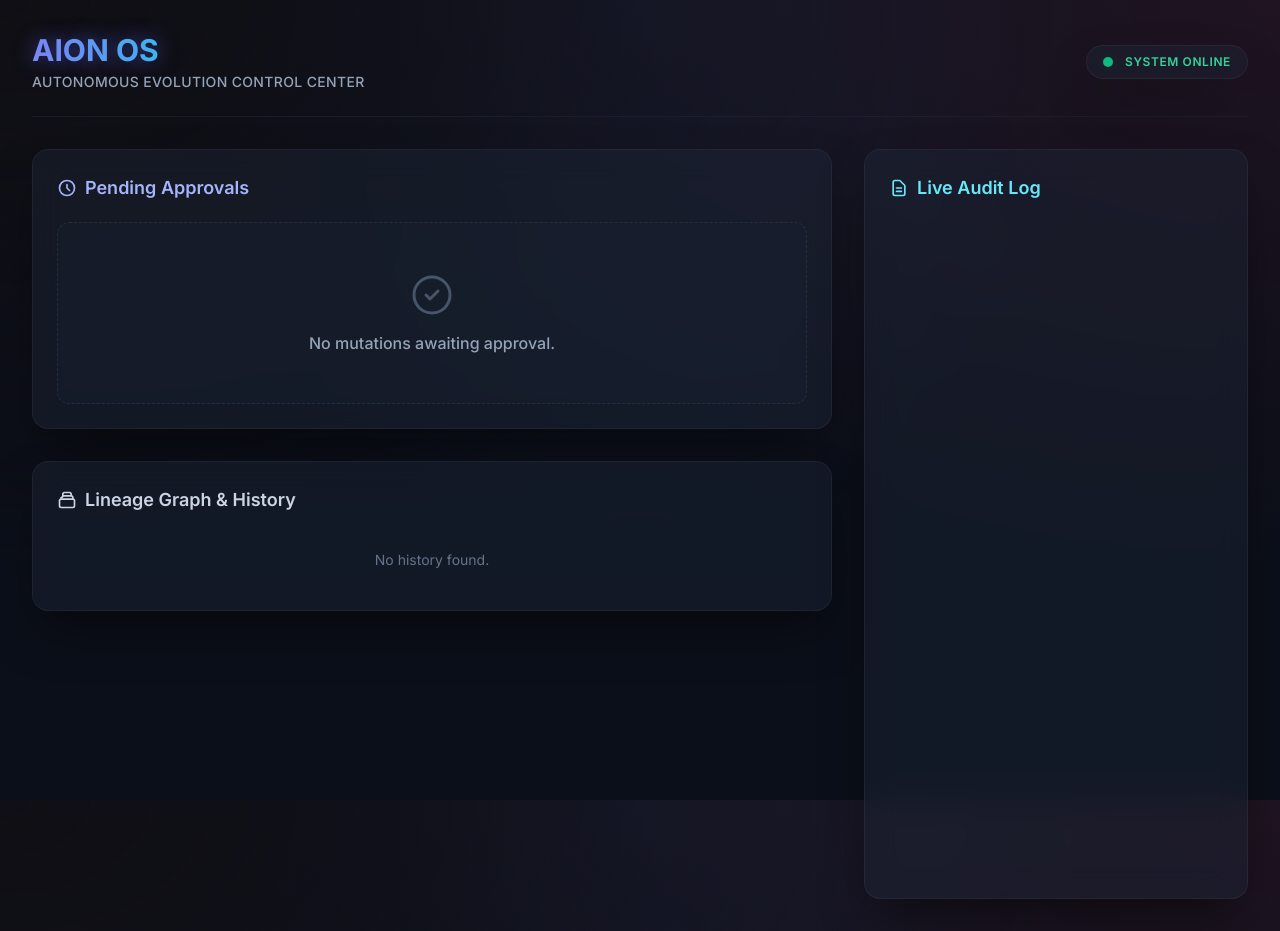
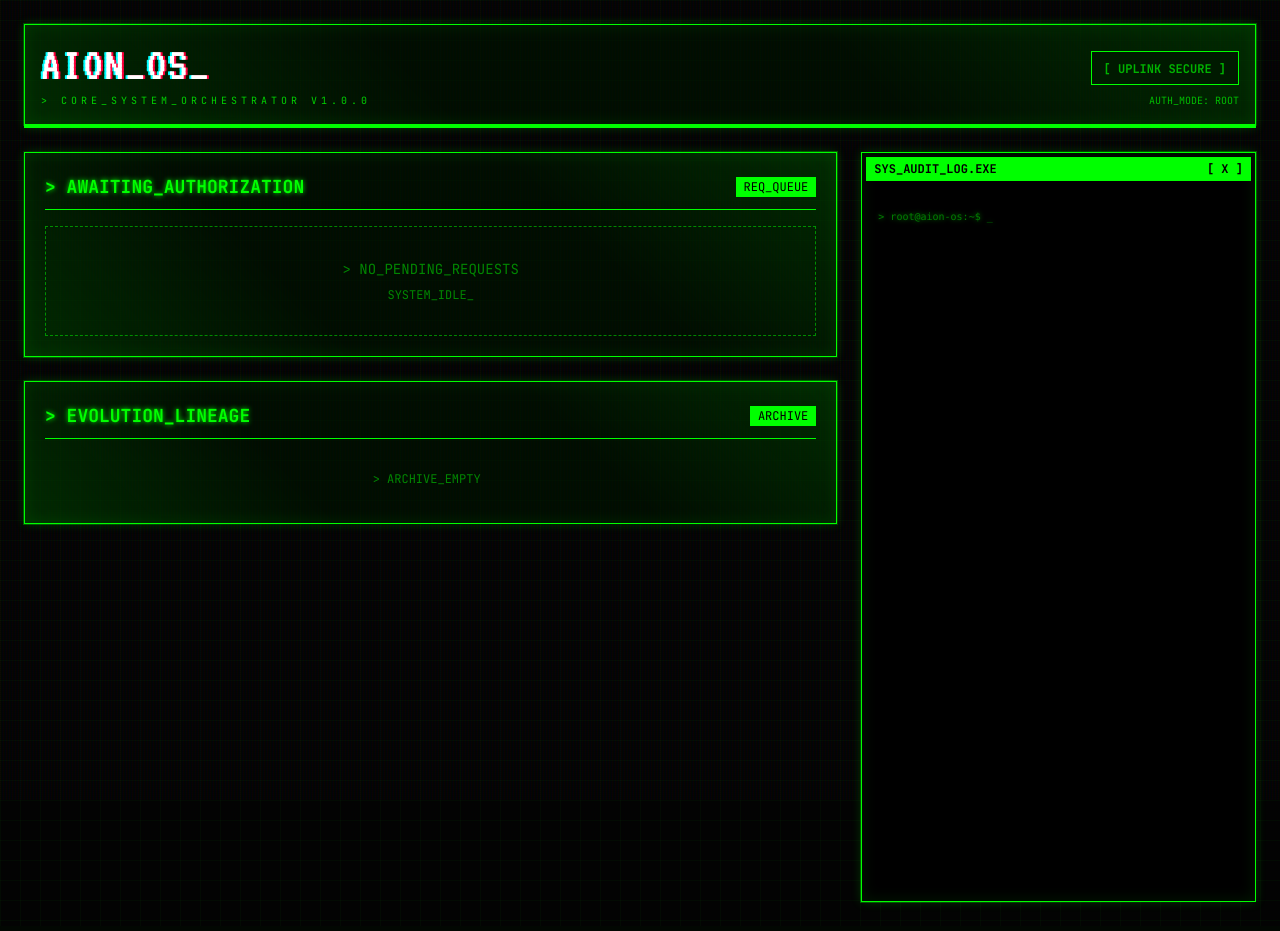
Before and after one commit to warlyjr-cloud/aion-os, a FastAPI app: page / in a window 1280 px wide. After the commit the page ends 907 px from the top, so only its background shows below. Run offline with FastAPI, Linux system fonts and the light colour scheme; some libraries are stand-ins or nearby versions.

Commit message:
ui: redesign dashboard with cyberpunk hacker aesthetic

```diff
--- a/src/dashboard/templates/index.html
+++ b/src/dashboard/templates/index.html
@@ -3,144 +3,223 @@
 <head>
     <meta charset="UTF-8">
     <meta name="viewport" content="width=device-width, initial-scale=1.0">
-    <title>AION OS Dashboard</title>
+    <title>AION OS // CORE</title>
     <script src="https://cdn.tailwindcss.com"></script>
-    <link href="https://fonts.googleapis.com/css2?family=Inter:wght@400;500;600;700&display=swap" rel="stylesheet">
+    <link href="https://fonts.googleapis.com/css2?family=JetBrains+Mono:wght@400;700;800&family=VT323&display=swap" rel="stylesheet">
     <style>
+        :root {
+            --neon-green: #0f0;
+            --dark-green: #003300;
+            --alert-red: #ff003c;
+            --bg-color: #030303;
+        }
         body {
-            font-family: 'Inter', sans-serif;
-            background-color: #0b0f19;
-            color: #e2e8f0;
+            font-family: 'JetBrains Mono', monospace;
+            background-color: var(--bg-color);
+            color: var(--neon-green);
+            /* Scanline effect */
             background-image:
-                radial-gradient(at 0% 0%, hsla(253,16%,7%,1) 0, transparent 50%),
-                radial-gradient(at 50% 0%, hsla(225,39%,30%,0.2) 0, transparent 50%),
-                radial-gradient(at 100% 0%, hsla(339,49%,30%,0.2) 0, transparent 50%);
-            background-attachment: fixed;
+                linear-gradient(rgba(0, 255, 0, 0.03) 1px, transparent 1px),
+                linear-gradient(90deg, rgba(0, 255, 0, 0.03) 1px, transparent 1px);
+            background-size: 20px 20px;
+            overflow-x: hidden;
         }
-        .glass-panel {
-            background: rgba(30, 41, 59, 0.4);
-            backdrop-filter: blur(16px);
-            -webkit-backdrop-filter: blur(16px);
-            border: 1px solid rgba(255, 255, 255, 0.05);
-            border-radius: 1rem;
-            box-shadow: 0 25px 50px -12px rgba(0, 0, 0, 0.5);
+        /* CRT Overlay Scanlines */
+        body::after {
+            content: " ";
+            display: block;
+            position: fixed;
+            top: 0;
+            left: 0;
+            bottom: 0;
+            right: 0;
+            background: linear-gradient(rgba(18, 16, 16, 0) 50%, rgba(0, 0, 0, 0.25) 50%), linear-gradient(90deg, rgba(255, 0, 0, 0.06), rgba(0, 255, 0, 0.02), rgba(0, 0, 255, 0.06));
+            z-index: 2;
+            background-size: 100% 2px, 3px 100%;
+            pointer-events: none;
         }
-        .glow-text {
-            text-shadow: 0 0 20px rgba(99, 102, 241, 0.6);
+        .cyber-border {
+            border: 1px solid var(--neon-green);
+            box-shadow: 0 0 10px rgba(0, 255, 0, 0.2), inset 0 0 15px rgba(0, 255, 0, 0.1);
+            position: relative;
+            background: rgba(0, 20, 0, 0.6);
         }
+        .cyber-border::before {
+            content: '';
+            position: absolute;
+            top: -2px; left: -2px; right: -2px; bottom: -2px;
+            background: linear-gradient(45deg, var(--neon-green), transparent, transparent, var(--neon-green));
+            z-index: -1;
+            opacity: 0.3;
+        }
+        .glitch-text {
+            font-family: 'VT323', monospace;
+            text-transform: uppercase;
+            text-shadow: 2px 0 var(--alert-red), -2px 0 #00ffff;
+            letter-spacing: 2px;
+        }
+        .blinking-cursor::after {
+            content: "_";
+            animation: blink 1s step-start infinite;
+        }
+        @keyframes blink { 50% { opacity: 0; } }
+
+        .btn-hack {
+            background: transparent;
+            border: 1px solid var(--neon-green);
+            color: var(--neon-green);
+            text-transform: uppercase;
+            font-weight: 700;
+            position: relative;
+            overflow: hidden;
+            transition: all 0.2s;
+        }
+        .btn-hack:hover {
+            background: var(--neon-green);
+            color: var(--bg-color);
+            box-shadow: 0 0 15px var(--neon-green);
+        }
+        .btn-hack-reject {
+            border-color: var(--alert-red);
+            color: var(--alert-red);
+        }
+        .btn-hack-reject:hover {
+            background: var(--alert-red);
+            color: var(--bg-color);
+            box-shadow: 0 0 15px var(--alert-red);
+        }
+
+        .matrix-text {
+            color: #0f0;
+            text-shadow: 0 0 5px #0f0;
+        }
+        .alert-text {
+            color: var(--alert-red);
+            text-shadow: 0 0 5px var(--alert-red);
+        }
+
+        /* Custom scrollbar for terminals */
+        .terminal-scroll::-webkit-scrollbar { width: 8px; }
+        .terminal-scroll::-webkit-scrollbar-track { background: #001100; border-left: 1px solid #0f0; }
+        .terminal-scroll::-webkit-scrollbar-thumb { background: #0f0; }
     </style>
 </head>
-<body class="min-h-screen p-4 md:p-8">
-    <div class="max-w-7xl mx-auto space-y-8">
-        <header class="flex justify-between items-center pb-6 border-b border-slate-800/50">
+<body class="min-h-screen p-4 md:p-6 relative">
+    <div class="max-w-[1400px] mx-auto space-y-6 relative z-10">
+
+        <!-- Header -->
+        <header class="cyber-border p-4 flex justify-between items-end border-b-4 border-b-[#0f0]">
             <div>
-                <h1 class="text-3xl font-bold bg-clip-text text-transparent bg-gradient-to-r from-indigo-400 via-cyan-400 to-emerald-400 glow-text">AION OS</h1>
-                <p class="text-slate-400 text-sm mt-1 tracking-wide uppercase font-medium text-[10px]">Autonomous Evolution Control Center</p>
+                <h1 class="text-5xl glitch-text text-white">AION_OS<span class="blinking-cursor"></span></h1>
+                <p class="text-[10px] uppercase tracking-[4px] mt-1 text-[#0f0] opacity-80">> CORE_SYSTEM_ORCHESTRATOR v1.0.0</p>
             </div>
-            <div class="flex items-center gap-3 glass-panel px-4 py-2 rounded-full">
-                <span class="relative flex h-2.5 w-2.5">
-                  <span class="animate-ping absolute inline-flex h-full w-full rounded-full bg-emerald-400 opacity-75"></span>
-                  <span class="relative inline-flex rounded-full h-2.5 w-2.5 bg-emerald-500"></span>
-                </span>
-                <span class="text-xs text-emerald-400 font-semibold tracking-wider">SYSTEM ONLINE</span>
+            <div class="text-right">
+                <div class="inline-block border border-[#0f0] px-3 py-1 bg-[#001a00]">
+                    <span class="text-xs uppercase font-bold text-[#0f0] animate-pulse">[ UPLINK SECURE ]</span>
+                </div>
+                <div class="text-[10px] mt-2 text-[#0f0] opacity-70">AUTH_MODE: ROOT</div>
             </div>
         </header>
 
-        <div class="grid grid-cols-1 lg:grid-cols-3 gap-8">
-            <!-- Left Column: Pending and Lineage -->
-            <div class="lg:col-span-2 space-y-8">
-                <!-- Pending Mutations -->
-                <section class="glass-panel p-6">
-                    <h2 class="text-lg font-semibold mb-5 text-indigo-300 flex items-center gap-2">
-                        <svg class="w-5 h-5" fill="none" stroke="currentColor" viewBox="0 0 24 24"><path stroke-linecap="round" stroke-linejoin="round" stroke-width="2" d="M12 8v4l3 3m6-3a9 9 0 11-18 0 9 9 0 0118 0z"></path></svg>
-                        Pending Approvals
-                    </h2>
+        <div class="grid grid-cols-1 lg:grid-cols-12 gap-6">
+
+            <!-- Left Panel -->
+            <div class="lg:col-span-8 space-y-6">
+
+                <!-- Pending Approvals -->
+                <section class="cyber-border p-5">
+                    <div class="border-b border-[#0f0] pb-2 mb-4 flex justify-between items-center">
+                        <h2 class="text-lg uppercase font-bold matrix-text">> AWAITING_AUTHORIZATION</h2>
+                        <span class="text-xs bg-[#0f0] text-black px-2 py-0.5">REQ_QUEUE</span>
+                    </div>
+
                     {% if pending %}
                         <div class="space-y-4">
                         {% for mut in pending %}
-                            <div class="p-5 rounded-xl bg-slate-800/50 border border-indigo-500/30 hover:border-indigo-400/60 transition-all duration-300 group">
-                                <div class="flex justify-between items-start">
-                                    <div>
-                                        <h3 class="font-medium text-slate-100 text-lg">{{ mut.objective }}</h3>
-                                        <p class="text-xs text-slate-400 font-mono mt-2 bg-black/30 inline-block px-2 py-1 rounded">{{ mut.mutation_id }}</p>
+                            <div class="border border-[#0f0] bg-[#001100] p-4 relative group">
+                                <div class="absolute top-0 right-0 bg-[#0f0] text-black text-[9px] px-1 font-bold">URGENT</div>
+                                <div class="flex flex-col gap-2">
+                                    <div class="flex justify-between items-start">
+                                        <div class="w-full">
+                                            <div class="text-xs text-[#0f0] opacity-60 mb-1">TARGET_OBJECTIVE:</div>
+                                            <h3 class="font-bold text-white uppercase text-sm">> {{ mut.objective }}</h3>
+                                            <p class="text-[10px] text-[#0f0] font-mono mt-2 opacity-80">MUT_ID: {{ mut.mutation_id }}</p>
+                                        </div>
                                     </div>
-                                    <span class="px-3 py-1 text-[10px] rounded-full bg-amber-500/20 text-amber-300 border border-amber-500/30 font-semibold uppercase tracking-wider animate-pulse">Awaiting Human</span>
-                                </div>
-                                <div class="mt-6 flex gap-3 opacity-90 group-hover:opacity-100 transition-opacity">
-                                    <button class="px-5 py-2 bg-gradient-to-r from-indigo-600 to-indigo-500 hover:from-indigo-500 hover:to-indigo-400 text-white text-sm font-semibold rounded-lg shadow-lg shadow-indigo-500/20 transition-all">Approve Mutation</button>
-                                    <button class="px-5 py-2 bg-slate-800 hover:bg-slate-700 border border-slate-600 text-slate-300 text-sm font-medium rounded-lg transition-all">Reject</button>
+                                    <div class="mt-4 flex gap-4">
+                                        <button class="btn-hack px-6 py-2 text-sm w-1/2">[ EXECUTE_MUTATION ]</button>
+                                        <button class="btn-hack btn-hack-reject px-6 py-2 text-sm w-1/2">[ ABORT ]</button>
+                                    </div>
                                 </div>
                             </div>
                         {% endfor %}
                         </div>
                     {% else %}
-                        <div class="text-center py-12 border border-dashed border-slate-700/50 rounded-xl bg-slate-800/20">
-                            <svg class="w-12 h-12 text-slate-600 mx-auto mb-3" fill="none" stroke="currentColor" viewBox="0 0 24 24"><path stroke-linecap="round" stroke-linejoin="round" stroke-width="1.5" d="M9 12l2 2 4-4m6 2a9 9 0 11-18 0 9 9 0 0118 0z"></path></svg>
-                            <p class="text-slate-400 font-medium">No mutations awaiting approval.</p>
+                        <div class="py-8 text-center border border-dashed border-[#0f0] opacity-50">
+                            <p class="uppercase text-sm">> NO_PENDING_REQUESTS</p>
+                            <p class="text-xs mt-2 blinking-cursor">SYSTEM_IDLE</p>
                         </div>
                     {% endif %}
                 </section>
 
                 <!-- History -->
-                <section class="glass-panel p-6">
-                    <h2 class="text-lg font-semibold mb-5 text-slate-300 flex items-center gap-2">
-                        <svg class="w-5 h-5" fill="none" stroke="currentColor" viewBox="0 0 24 24"><path stroke-linecap="round" stroke-linejoin="round" stroke-width="2" d="M19 11H5m14 0a2 2 0 012 2v6a2 2 0 01-2 2H5a2 2 0 01-2-2v-6a2 2 0 012-2m14 0V9a2 2 0 00-2-2M5 11V9a2 2 0 002-2m0 0V5a2 2 0 012-2h6a2 2 0 012 2v2M7 7h10"></path></svg>
-                        Lineage Graph & History
-                    </h2>
-                    <div class="space-y-3">
+                <section class="cyber-border p-5">
+                    <div class="border-b border-[#0f0] pb-2 mb-4 flex justify-between items-center">
+                        <h2 class="text-lg uppercase font-bold matrix-text">> EVOLUTION_LINEAGE</h2>
+                        <span class="text-xs bg-[#0f0] text-black px-2 py-0.5">ARCHIVE</span>
+                    </div>
+
+                    <div class="space-y-2 max-h-[300px] overflow-y-auto terminal-scroll pr-2">
                         {% for mut in history %}
-                            <div class="p-4 rounded-lg bg-slate-800/30 border border-slate-700/50 flex justify-between items-center hover:bg-slate-800/50 transition-colors">
-                                <div>
-                                    <p class="text-sm text-slate-200 font-medium">{{ mut.objective }}</p>
-                                    <p class="text-xs text-slate-500 font-mono mt-1">{{ mut.mutation_id }}</p>
+                            <div class="flex justify-between items-center border-l-2 border-[#0f0] pl-3 py-2 bg-[#001100] hover:bg-[#002200] transition-colors">
+                                <div class="truncate pr-4">
+                                    <p class="text-xs text-white uppercase font-bold truncate">> {{ mut.objective }}</p>
+                                    <p class="text-[9px] text-[#0f0] opacity-60 mt-0.5">{{ mut.mutation_id }}</p>
                                 </div>
-                                <div>
+                                <div class="flex-shrink-0">
                                     {% if mut.state == "approved" or mut.state == "promoted" or mut.state == "monitoring" %}
-                                        <span class="px-2.5 py-1 text-[10px] rounded bg-emerald-500/10 text-emerald-400 border border-emerald-500/20 font-bold uppercase tracking-wider">{{ mut.state }}</span>
+                                        <span class="text-[10px] bg-[#0f0] text-black px-1.5 py-0.5 font-bold">[{{ mut.state }}]</span>
                                     {% elif mut.state == "rejected" or mut.state == "archived" or mut.state == "rolled_back" %}
-                                        <span class="px-2.5 py-1 text-[10px] rounded bg-rose-500/10 text-rose-400 border border-rose-500/20 font-bold uppercase tracking-wider">{{ mut.state }}</span>
+                                        <span class="text-[10px] bg-red-600 text-white px-1.5 py-0.5 font-bold">[{{ mut.state }}]</span>
                                     {% else %}
-                                        <span class="px-2.5 py-1 text-[10px] rounded bg-slate-500/20 text-slate-400 font-bold uppercase tracking-wider">{{ mut.state }}</span>
+                                        <span class="text-[10px] border border-[#0f0] text-[#0f0] px-1.5 py-0.5 font-bold">[{{ mut.state }}]</span>
                                     {% endif %}
                                 </div>
                             </div>
                         {% else %}
-                             <p class="text-sm text-slate-500 text-center py-4">No history found.</p>
+                             <p class="text-xs opacity-50 text-center py-4">> ARCHIVE_EMPTY</p>
                         {% endfor %}
                     </div>
                 </section>
             </div>
 
-            <!-- Right Column: Audit Log -->
-            <div class="space-y-8">
-                <section class="glass-panel p-6 h-[750px] flex flex-col">
-                    <h2 class="text-lg font-semibold mb-5 text-cyan-300 flex items-center gap-2">
-                        <svg class="w-5 h-5" fill="none" stroke="currentColor" viewBox="0 0 24 24"><path stroke-linecap="round" stroke-linejoin="round" stroke-width="2" d="M9 12h6m-6 4h6m2 5H7a2 2 0 01-2-2V5a2 2 0 012-2h5.586a1 1 0 01.707.293l5.414 5.414a1 1 0 01.293.707V19a2 2 0 01-2 2z"></path></svg>
-                        Live Audit Log
-                    </h2>
-                    <div class="flex-1 overflow-y-auto font-mono text-[11px] space-y-3 pr-2 custom-scrollbar">
+            <!-- Right Panel: Terminal -->
+            <div class="lg:col-span-4 h-full">
+                <section class="cyber-border p-1 h-[750px] flex flex-col bg-black">
+                    <div class="bg-[#0f0] text-black text-xs font-bold px-2 py-1 flex justify-between uppercase">
+                        <span>sys_audit_log.exe</span>
+                        <span>[ x ]</span>
+                    </div>
+                    <div class="flex-1 overflow-y-auto p-3 text-[10px] space-y-1.5 terminal-scroll font-mono">
                         {% for log in audit_logs|reverse %}
-                            <div class="p-3 rounded-lg bg-[#0a0a0f] border-l-2 {% if 'error' in log.event or 'reject' in log.event or 'rollback' in log.event %}border-rose-500 text-rose-200{% else %}border-cyan-500 text-cyan-100{% endif %}">
-                                <div class="flex justify-between text-[10px] text-slate-500 mb-1.5 opacity-70">
-                                    <span>{{ log.timestamp }}</span>
-                                    <span class="bg-slate-800 px-1.5 py-0.5 rounded">{{ log.actor }}</span>
-                                </div>
-                                <p class="font-medium tracking-wide">{{ log.event }}</p>
+                            <div class="{% if 'error' in log.event or 'reject' in log.event or 'rollback' in log.event %}alert-text{% else %}matrix-text{% endif %} break-words">
+                                <span class="opacity-50">[{{ log.timestamp[-12:-4] }}]</span>
+                                <span class="font-bold">[{{ log.actor }}]</span>
+                                > {{ log.event }}
                                 {% if log.details %}
-                                    <pre class="mt-2 text-[10px] text-slate-400 overflow-x-auto bg-[#13151f] p-2 rounded border border-slate-800/50">{{ log.details | tojson(indent=2) }}</pre>
+                                    <div class="pl-4 mt-1 opacity-70 border-l border-dashed border-[#0f0] ml-2">
+                                        {{ log.details | tojson }}
+                                    </div>
                                 {% endif %}
                             </div>
                         {% endfor %}
+                        <div class="matrix-text mt-4 opacity-50">
+                            > root@aion-os:~$ <span class="blinking-cursor"></span>
+                        </div>
                     </div>
                 </section>
             </div>
         </div>
     </div>
-    <style>
-        .custom-scrollbar::-webkit-scrollbar { width: 5px; }
-        .custom-scrollbar::-webkit-scrollbar-track { background: rgba(0,0,0,0.2); border-radius: 4px; }
-        .custom-scrollbar::-webkit-scrollbar-thumb { background: rgba(99, 102, 241, 0.4); border-radius: 4px; }
-        .custom-scrollbar::-webkit-scrollbar-thumb:hover { background: rgba(99, 102, 241, 0.7); }
-    </style>
 </body>
 </html>
```
